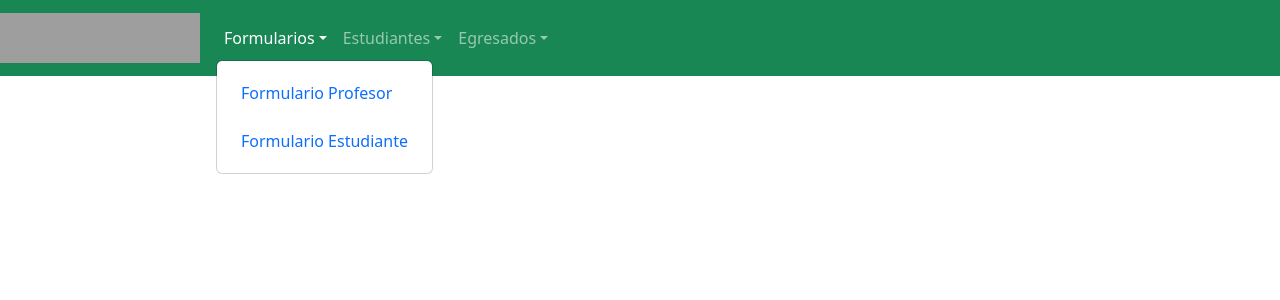
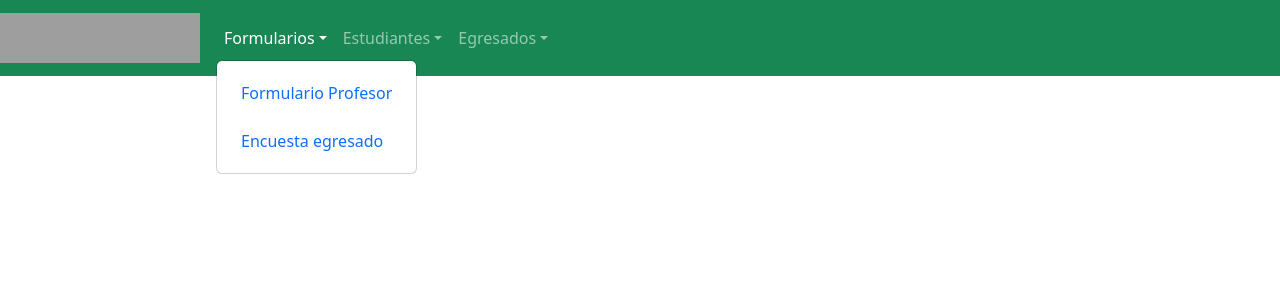
Before and after one commit to PRKmilo/Client_react2, a React (Create React App) app: page / in a window 1280 px wide. Both pictures are taken after a click on the button "Formularios". Shown: the top 300 px of the page. Built offline with nearby package versions, Linux system fonts and the light colour scheme; grey boxes are pictures that could not be loaded.

Commit message:
agragando mapeo de ruta de update egresado

```diff
--- a/src/layouts/Navigation.js
+++ b/src/layouts/Navigation.js
@@ -47,7 +47,7 @@ export default function Navigation() {
 
                 {valor != false &&(<NavDropdown title="Formularios" id="menu-dropdown">
                     <NavDropdown.Item><Nav.Link as={NavLink} to={'/formulario profesor'} className="nav">Formulario Profesor</Nav.Link></NavDropdown.Item>
-                    <NavDropdown.Item><Nav.Link as={NavLink} to={'/Formulario estudiante'} className="nav">Formulario Estudiante</Nav.Link></NavDropdown.Item>
+                    <NavDropdown.Item><Nav.Link as={NavLink} to={'/Formulario estudiante'} className="nav">Encuesta egresado</Nav.Link></NavDropdown.Item>
                 </NavDropdown>)}
                 {valor != false && (<NavDropdown title="Estudiantes" id="menu_estudiantes-dropdown">
                     <NavDropdown.Item><Nav.Link as={NavLink} to={'/estudiantes'}  className="nav">Ver Estudiantes</Nav.Link></NavDropdown.Item>
```
